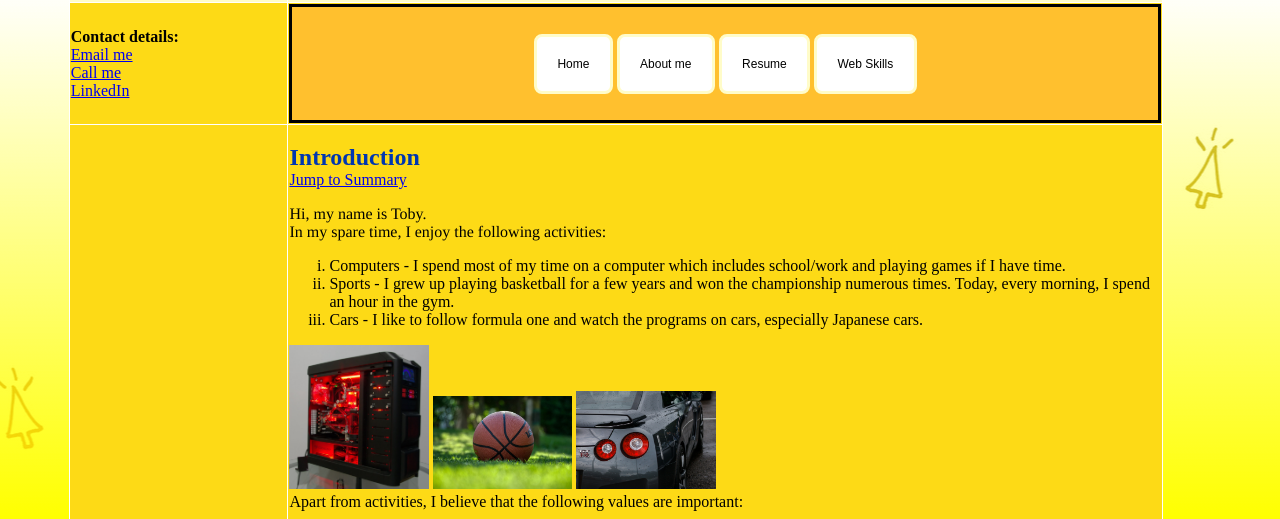
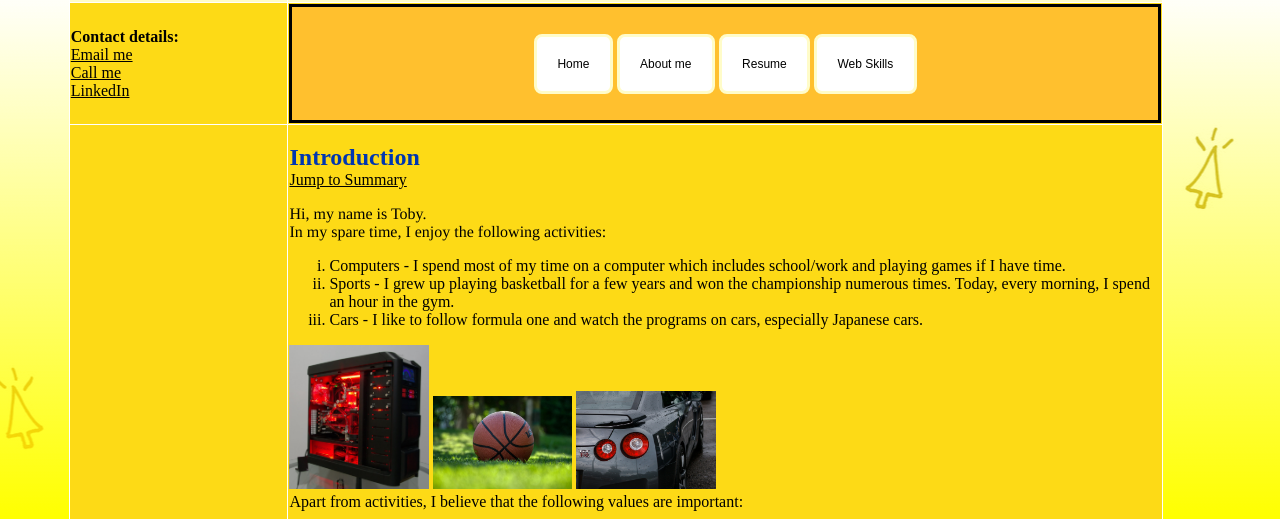
Before and after one commit to TitanSri/TitanSri.github.io, a plain HTML site: page index.html in a window 1280 px wide. Shown: the part 281-800 px from the top of the page. Drawn offline with Linux system fonts and the light colour scheme.

Commit message:
Add files via upload

```diff
--- a/css/styles_A4.css
+++ b/css/styles_A4.css
@@ -1,5 +1,9 @@
 /* This is the Web skills page which was validated from https://jigsaw.w3.org/css-validator/
-on 23/05/23 by Toby Sriratanakoul */
+on 29/05/23 by Toby Sriratanakoul */
+
+* {
+color: black;
+}
 
 table {
 	border-collapse: collapse;
```
